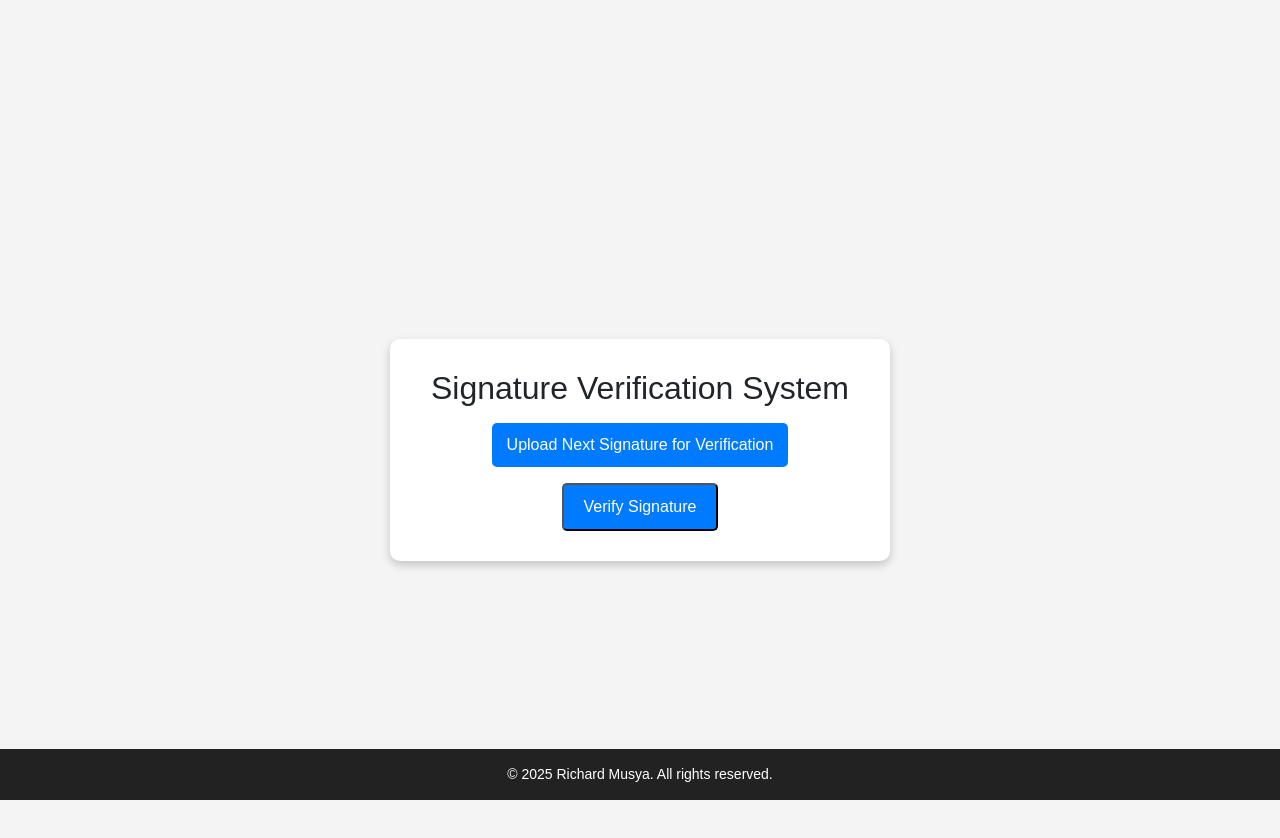
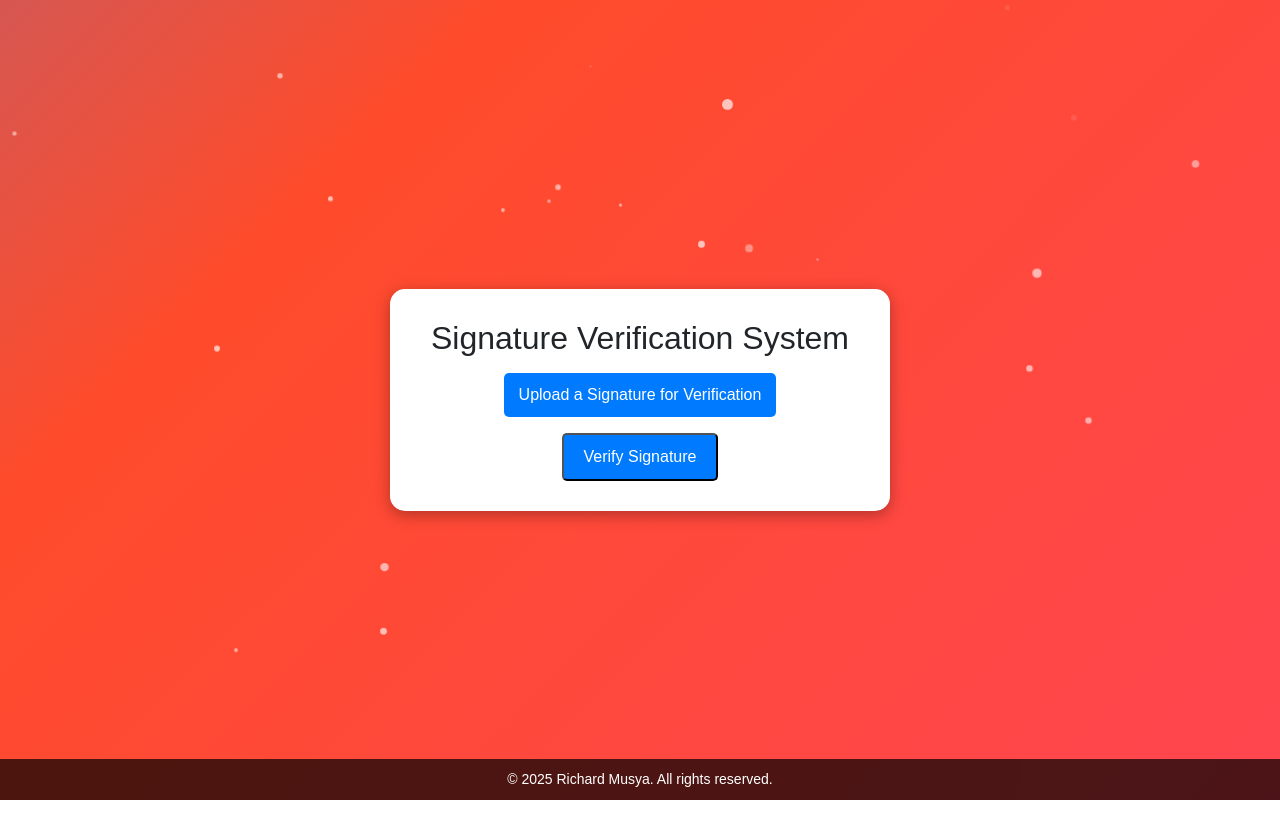
Before and after one commit to RichMuus/Signature-Verification-System-using-Semantic-Networks, a plain HTML site: page templates/index.html in a window 1280 px wide. After the commit the page ends 800 px from the top, so only its background shows below. Drawn offline with nearby package versions, Linux system fonts and the light colour scheme.

Commit message:
Update index.html

```diff
--- a/templates/index.html
+++ b/templates/index.html
@@ -13,23 +13,72 @@
 
     <!-- Custom CSS -->
     <style>
+        /* Full-screen animated background */
         body {
             font-family: 'Arial', sans-serif;
-            background-color: #f4f4f4;
-            text-align: center;
-            margin-top: 50px;
+            margin: 0;
+            padding: 0;
+            height: 100vh;
+            overflow: hidden;
             display: flex;
-            flex-direction: column;
-            min-height: 100vh;
+            align-items: center;
+            justify-content: center;
+            background: linear-gradient(-45deg, #ff416c, #ff4b2b, #1e90ff, #00bcd4);
+            background-size: 400% 400%;
+            animation: gradientAnimation 10s ease infinite;
+            position: relative;
         }
+
+        /* Moving gradient animation */
+        @keyframes gradientAnimation {
+            0% { background-position: 0% 50%; }
+            50% { background-position: 100% 50%; }
+            100% { background-position: 0% 50%; }
+        }
+
+        /* Animated floating particles */
+        .particles {
+            position: fixed;
+            top: 0;
+            left: 0;
+            width: 100%;
+            height: 100%;
+            z-index: -1;
+            pointer-events: none;
+        }
+
+        .particle {
+            position: absolute;
+            width: 10px;
+            height: 10px;
+            background-color: rgba(255, 255, 255, 0.7);
+            border-radius: 50%;
+            animation: floatParticles 5s linear infinite;
+        }
+
+        @keyframes floatParticles {
+            0% {
+                transform: translateY(0) scale(1);
+                opacity: 1;
+            }
+            100% {
+                transform: translateY(-100vh) scale(0.5);
+                opacity: 0;
+            }
+        }
+
+        /* Signature Verification Container */
         .container {
             background: white;
             padding: 30px;
-            border-radius: 10px;
-            box-shadow: 0px 4px 10px rgba(0, 0, 0, 0.2);
+            border-radius: 15px;
+            box-shadow: 0px 4px 15px rgba(0, 0, 0, 0.3);
             max-width: 500px;
-            margin: auto;
+            text-align: center;
+            position: relative;
+            z-index: 1;
         }
+
         .btn-custom {
             background-color: #007bff;
             color: white;
@@ -38,9 +87,11 @@
             cursor: pointer;
             transition: 0.3s;
         }
+
         .btn-custom:hover {
             background-color: #0056b3;
         }
+
         #preview {
             display: none;
             max-width: 100%;
@@ -49,6 +100,7 @@
             padding: 10px;
             border-radius: 10px;
         }
+
         #result {
             font-size: 20px;
             margin-top: 20px;
@@ -56,12 +108,11 @@
             color: #333;
             display: none;
         }
-        .hidden {
-            display: none;
-        }
+
         input[type="file"] {
             display: none;
         }
+
         .upload-label {
             display: inline-block;
             background: #007bff;
@@ -71,16 +122,17 @@
             cursor: pointer;
             transition: 0.3s;
         }
+
         .upload-label:hover {
             background: #0056b3;
         }
 
         /* Footer Styles */
         .footer {
-            background-color: #222;
+            background-color: rgba(0, 0, 0, 0.7);
             color: white;
             text-align: center;
-            padding: 15px;
+            padding: 10px;
             font-size: 14px;
             position: fixed;
             bottom: 0;
@@ -90,12 +142,15 @@
 </head>
 <body>
 
+    <!-- Animated Particles Background -->
+    <div class="particles" id="particles-js"></div>
+
     <div class="container">
         <h2 class="mb-3">Signature Verification System</h2>
 
         <!-- File Upload -->
-        <label for="fileInput" class="upload-label" id="upload-label">Upload Next Signature for Verification</label>
-        <input type="file" id="fileInput" accept="image/*">
+        <label for="fileInput" class="upload-label" id="upload-label">Upload a Signature for Verification</label>
+        <input type="file" id="fileInput" accept="image/*"> <br>
         <button class="btn-custom mt-3" onclick="uploadImage()">Verify Signature</button>
 
         <!-- Image Preview -->
@@ -171,6 +226,23 @@
                 }
             });
         }
+
+        // Generate random floating particles
+        function createParticles() {
+            let particlesContainer = document.getElementById("particles-js");
+
+            for (let i = 0; i < 50; i++) {
+                let particle = document.createElement("div");
+                particle.className = "particle";
+                particle.style.left = Math.random() * 100 + "vw";
+                particle.style.top = Math.random() * 100 + "vh";
+                particle.style.animationDuration = Math.random() * 3 + 3 + "s";
+                particle.style.width = particle.style.height = Math.random() * 8 + 3 + "px";
+                particlesContainer.appendChild(particle);
+            }
+        }
+
+        createParticles();
     </script>
 
 </body>
```
